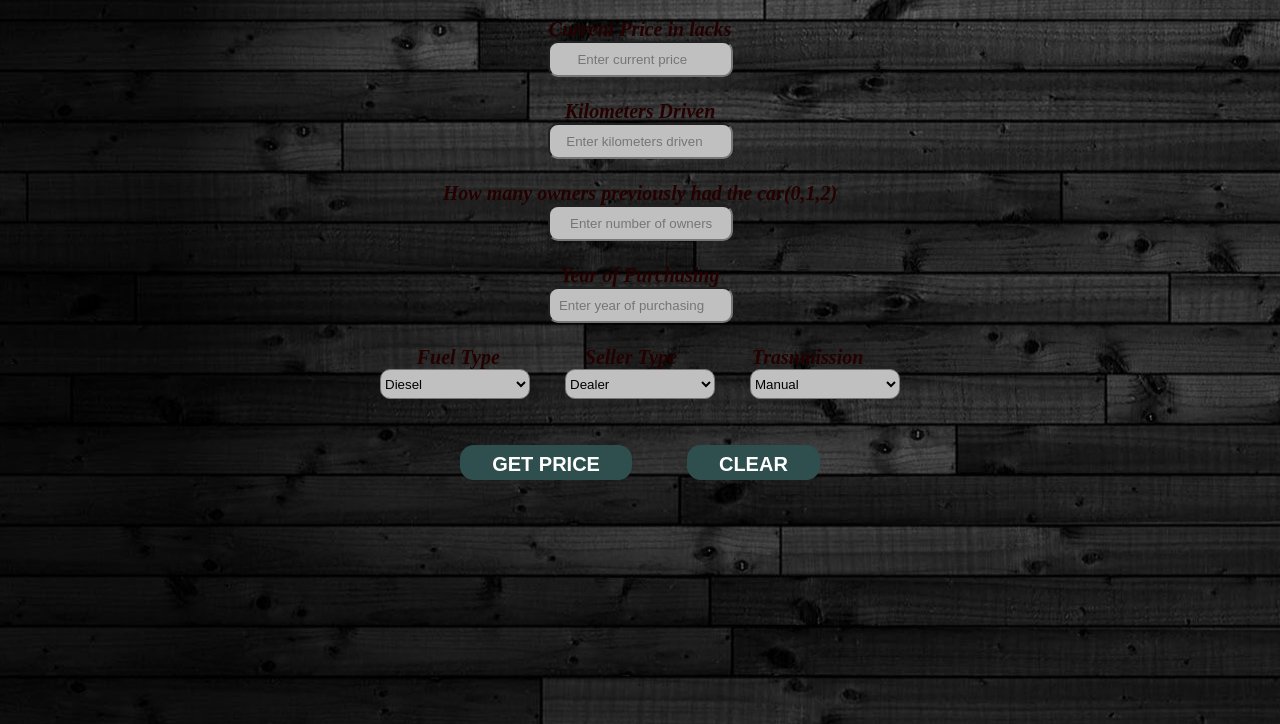
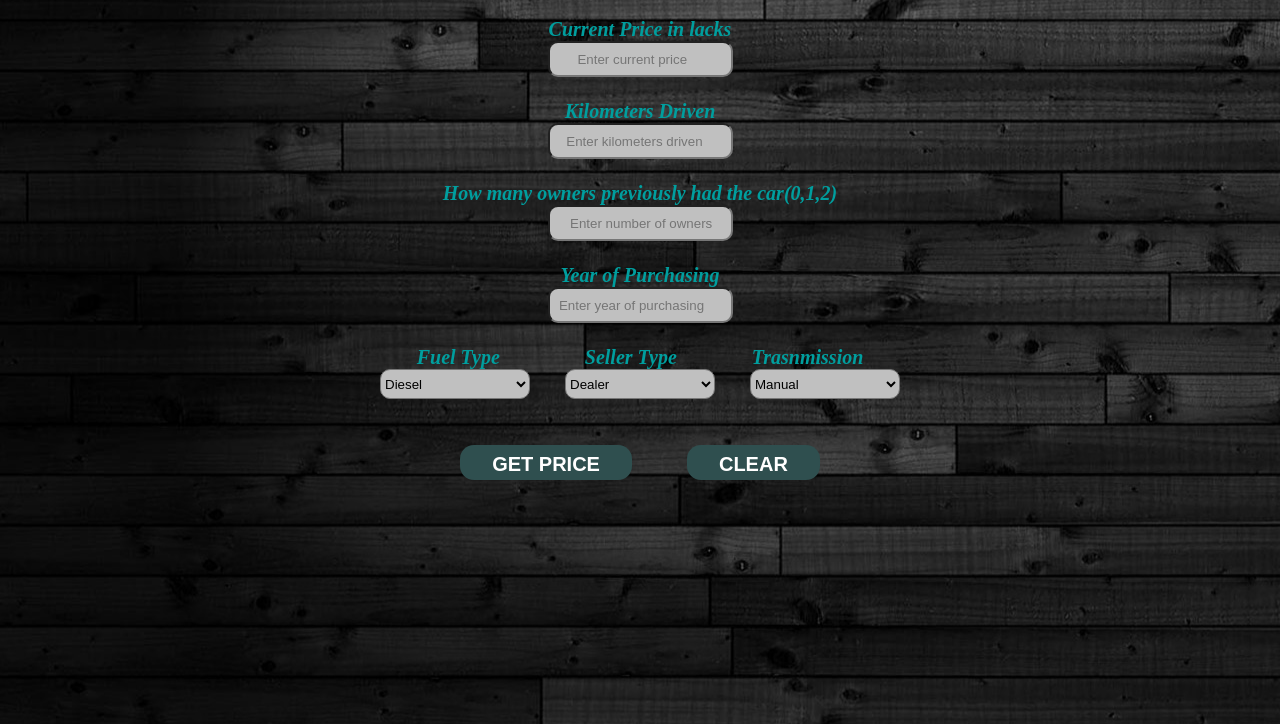
Before and after one commit to Kavana12345/car_code, a Flask app: page / in a window 1280 px wide. Shown: the part 76-800 px from the top of the page. Run offline with Flask 2, Linux system fonts and the light colour scheme; parts of the project's set-up code (start-up, migrations or seed data) failed here and were passed over.

Commit message:
Update style.css

```diff
--- a/static/css/style.css
+++ b/static/css/style.css
@@ -13,7 +13,7 @@ form{
    font-size:20px;
    font-weight: bold;
    font-style: oblique;
-   color:#240000;
+   color:#009e9e;
 }
 select{
   border-radius: 4px;
```
